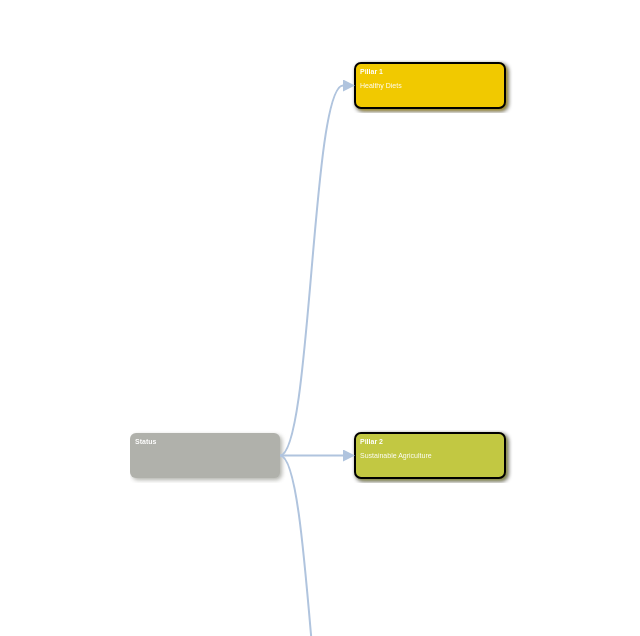
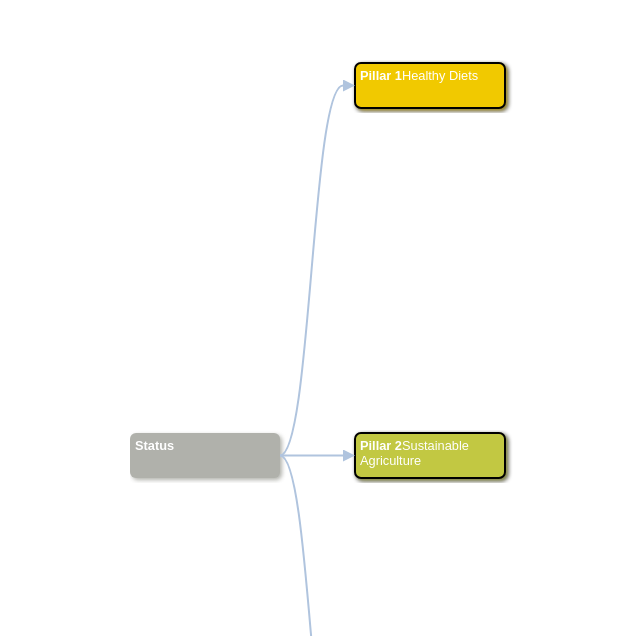
Before and after one commit to marieALaporte/ABDI-tree-diagram, a plain HTML site: page index.html in a window 1280 px wide. Shown: the part 130-766 px from the top of the page, without its empty margins (73-713 px from the left). Drawn offline with nearby package versions, Linux system fonts and the light colour scheme.

Commit message:
fix text size

```diff
--- a/tree-boxes.css
+++ b/tree-boxes.css
@@ -67,7 +67,7 @@
 }
 
 .link text {
-	font: 7px sans-serif;
+	font: 1vw sans-serif;
 	fill: #CC0000;
 }
 
@@ -80,7 +80,7 @@
 }
 
 .node-text {
-	font: 7px sans-serif;
+	font: 1vw sans-serif;
 	color: white;
 }
 
@@ -91,7 +91,7 @@
 
 .tooltip-text {
 	visibility: hidden;
-	font: 7px sans-serif;
+	font: 1vw sans-serif;
 	color: white;
 	display: block;
  	padding: 5px;
--- a/tree-boxes.js
+++ b/tree-boxes.js
@@ -240,9 +240,9 @@ function treeBoxes(urlService, jsonData)
                     return '<div style="width: '
                             + (rectNode.width - rectNode.textMargin * 2) + 'px; height: '
                             + (rectNode.height - rectNode.textMargin * 2) + 'px;" class="node-text wordwrap">'
-                            + '<b>' + d.nodeName + '</b><br><br>'
+                            + '<b>' + d.nodeName + '</b>'
                             //+ '<b>Definition: </b>'
-                            + d.definition + '<br>'
+                            + d.definition
                             //+ '<b>Version: </b>' + d.version + '<br>'
                             + '</div>';
                 })
```
